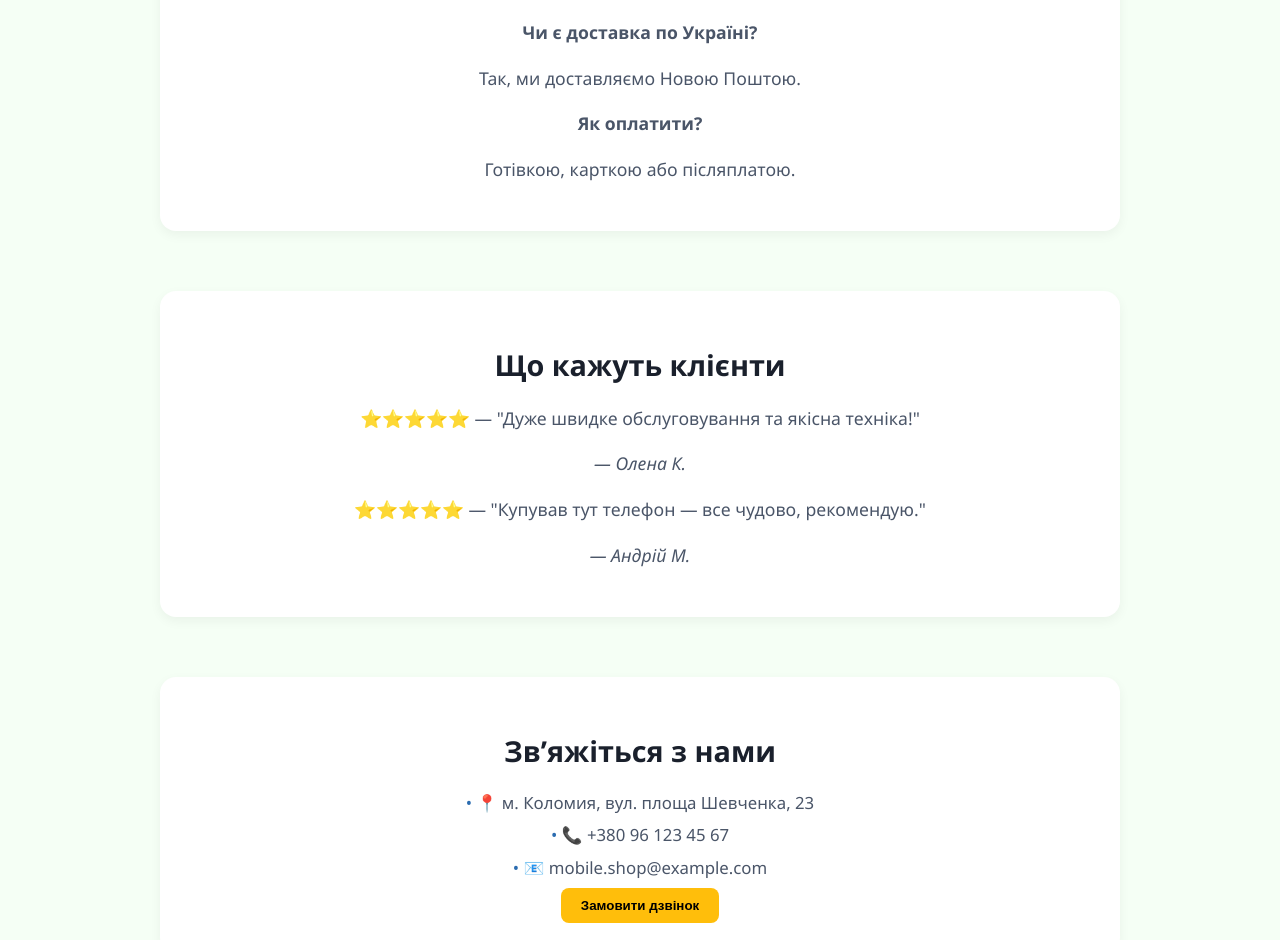
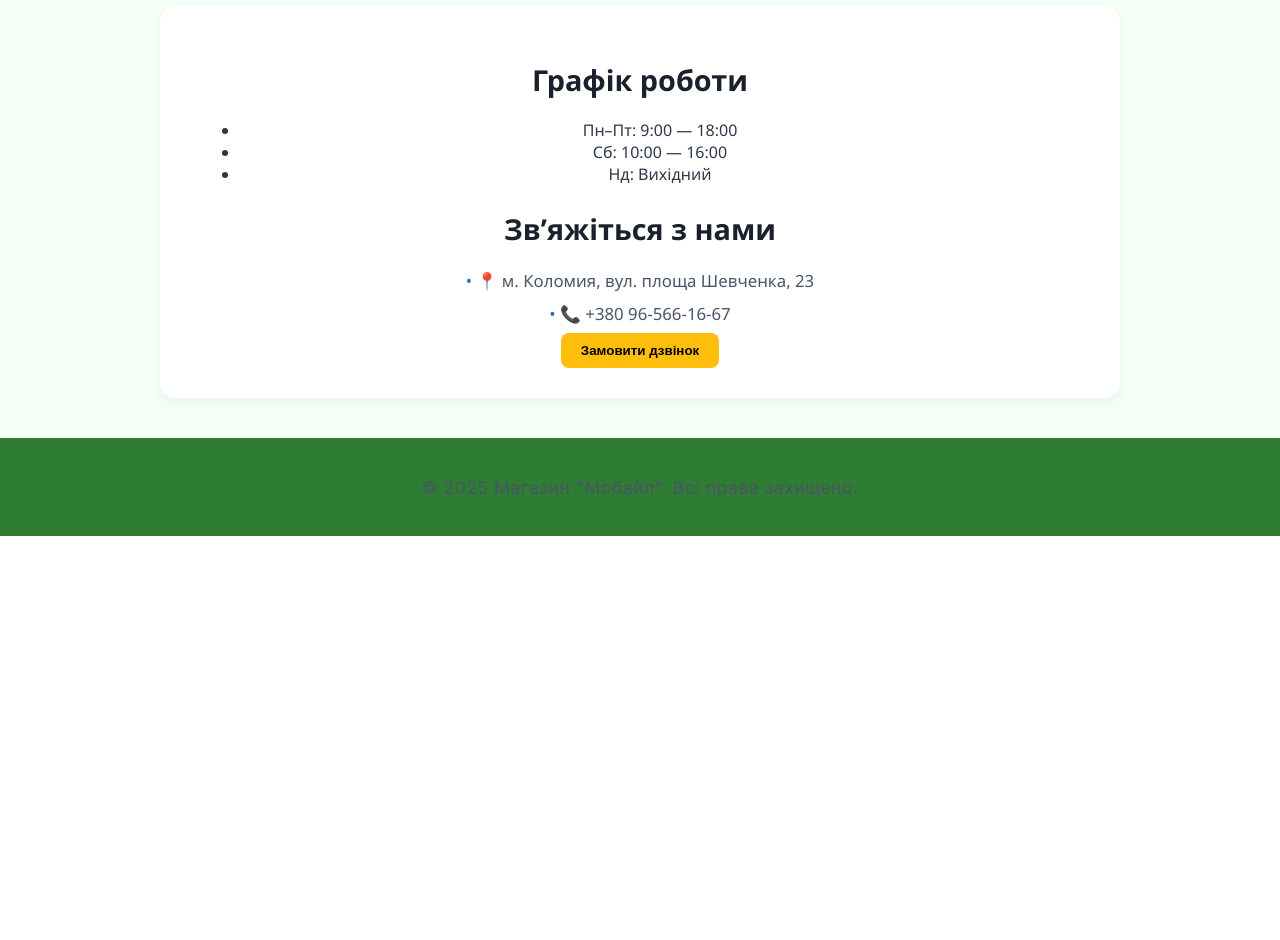
Before and after one commit to BAILANDO2606/practice-diplome, a React (Create React App) app: page / in a window 1280 px wide. Shown: the part 1911-2851 px from the top of the page. After the commit the page ends 2447 px from the top, so only its background shows below. Built offline with nearby package versions, Linux system fonts and the light colour scheme.

Commit message:
Update google maps]

```diff
--- a/src/About.jsx
+++ b/src/About.jsx
@@ -64,7 +64,7 @@ const About = () => {
 					<section className='contact-section'>
 						<h2>Зв’яжіться з нами</h2>
 						<div className='contact-details'>
-							<span>📍 м. Київ, вул. Технологічна, 12</span>
+							<p>📍 м. Коломия, вул. площа Шевченка, 23</p>
 							<span>📞 +380 96 123 45 67</span>
 							<a href='mailto:mobile.shop@example.com'>
 								📧 mobile.shop@example.com
--- a/src/Home.jsx
+++ b/src/Home.jsx
@@ -37,22 +37,11 @@ const Home = () => {
 							loading='lazy'
 							allowFullScreen
 							referrerPolicy='no-referrer-when-downgrade'
-							src='https://www.google.com/maps/embed?pb=!1m14!1m8!1m3!1d10661.778319384967!2d25.03745!3d48.52804!3m2!1i1024!2i768!4f13.1!3m3!1m2!1s0x4734351d4a8e34db%3A0xb1f4d5f20c40b74d!2z0JrQuNC10LHQvdC40YbRjNC60LAg0KLQtdCw0YLRgCDQvNC-0YHQutCw0YDQvdCwLCAyMywg0JrQuNGX0LLRgdGM0LrQsCDQnNC-0YHQutCw0YDQvdC-0LPQviwg0KfQtdGA0LrQsNC90YHQutCw0Y8sIDA3MDAw!5e0!3m2!1suk!2sua!4v1715963135863!5m2!1suk!2sua'
+							src='https://www.google.com/maps/embed?pb=!1m18!1m12!1m3!1d165.15230895841682!2d25.038229073348184!3d48.52486588147771!2m3!1f0!2f0!3f0!3m2!1i1024!2i768!4f13.1!3m3!1m2!1s0x4736d2866b3f0c25%3A0xdf1f6f5d14d96ecf!2z0L_Qu9C-0YnQsCDQotCw0YDQsNGB0LAg0KjQtdCy0YfQtdC90LrQsCwgMjMsINCa0L7Qu9C-0LzQuNGPLCDQhtCy0LDQvdC-LdCk0YDQsNC90LrRltCy0YHRjNC60LAg0L7QsdC70LDRgdGC0YwsIDc4MjAw!5e0!3m2!1suk!2sua!4v1747514131138!5m2!1suk!2sua'
 						></iframe>
 					</div>
 				</section>
 
-				{/* Блок — Режим роботи */}
-				<section className='working-hours'>
-					<h2>Графік роботи</h2>
-					<ul>
-						<li>Пн–Пт: 9:00 — 18:00</li>
-						<li>Сб: 10:00 — 16:00</li>
-						<li>Нд: Вихідний</li>
-					</ul>
-				</section>
-
-				{/* FAQ */}
 				<section>
 					<h2>Поширені запитання</h2>
 					<p>
@@ -71,29 +60,17 @@ const Home = () => {
 					<p>Готівкою, карткою або післяплатою.</p>
 				</section>
 
-				{/* Відгуки */}
-				<section className='reviews'>
-					<h2>Що кажуть клієнти</h2>
-					<div className='review-item'>
-						<p>⭐⭐⭐⭐⭐ — "Дуже швидке обслуговування та якісна техніка!"</p>
-						<p>
-							<em>— Олена К.</em>
-						</p>
-					</div>
-					<div className='review-item'>
-						<p>⭐⭐⭐⭐⭐ — "Купував тут телефон — все чудово, рекомендую."</p>
-						<p>
-							<em>— Андрій М.</em>
-						</p>
-					</div>
-				</section>
+				<section className='contact'>
+					<h2>Графік роботи</h2>
+					<ul>
+						<li>Пн–Пт: 9:00 — 18:00</li>
+						<li>Сб: 10:00 — 16:00</li>
+						<li>Нд: Вихідний</li>
+					</ul>
 
-				{/* Контакти */}
-				<section className='contact'>
 					<h2>Зв’яжіться з нами</h2>
 					<p>📍 м. Коломия, вул. площа Шевченка, 23</p>
-					<p>📞 +380 96 123 45 67</p>
-					<p>📧 mobile.shop@example.com</p>
+					<p>📞 +380 96-566-16-67</p>
 					<button className='btn-secondary'>Замовити дзвінок</button>
 				</section>
 			</div>
```
